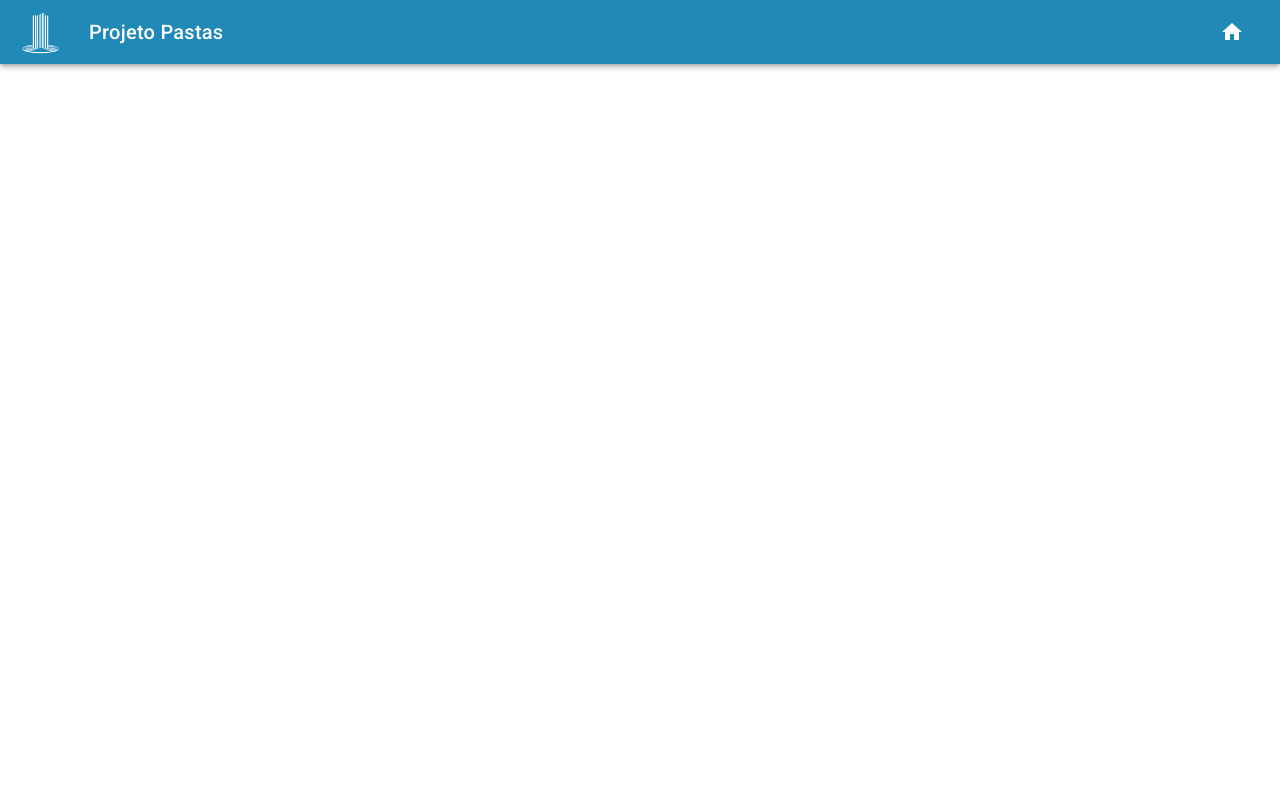
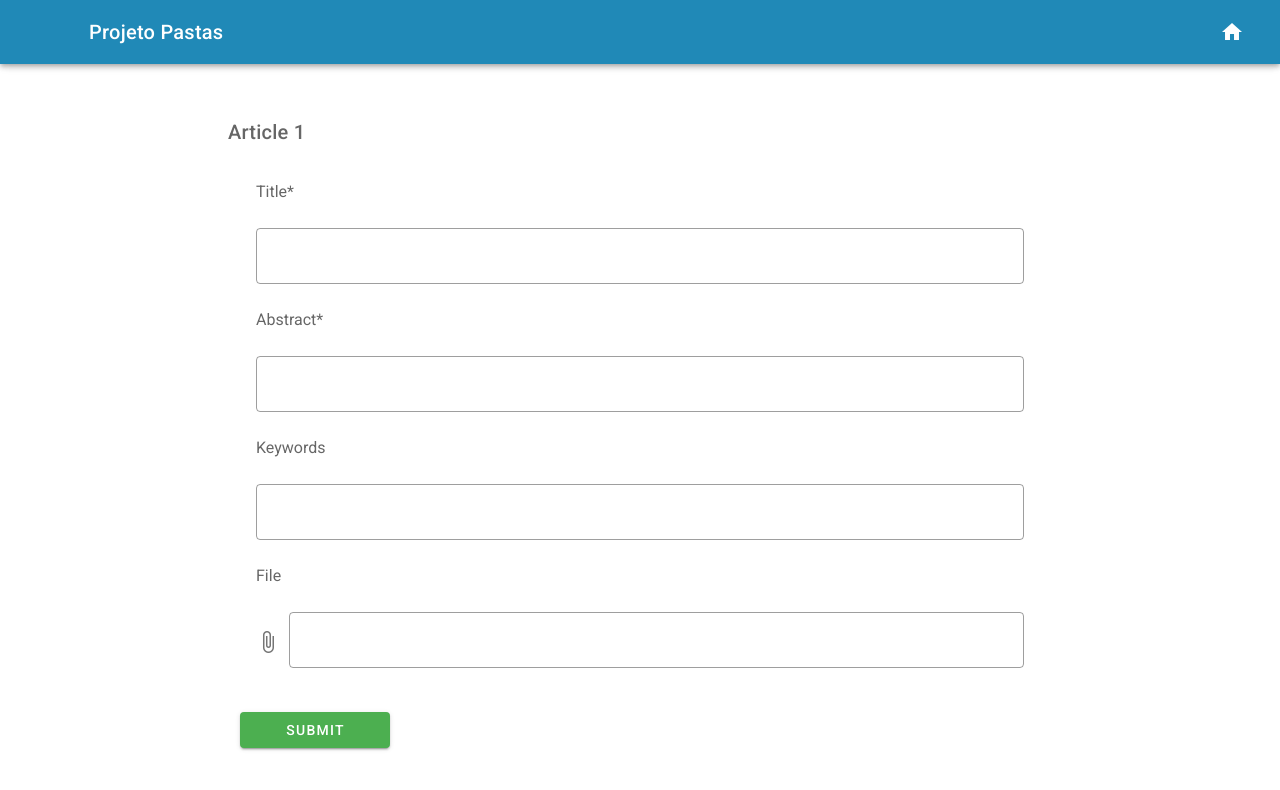
Before and after one commit to MatheusLucca/Front-end-Projeto-Pastas, a Vue app: page /article in a window 1280 px wide. Shown: the top 790 px of the page. Built offline with nearby package versions, Linux system fonts and the light colour scheme.

Commit message:
[FEATURE] Adicionando a tela de cadastro de artigo.

```diff
--- a/src/router/index.js
+++ b/src/router/index.js
@@ -1,6 +1,7 @@
 import Vue from 'vue'
 import VueRouter from 'vue-router'
 import HomeView from '../views/home'
+import Article from "@/views/article";
 
 Vue.use(VueRouter)
 
@@ -9,6 +10,11 @@ const routes = [
     path: '/',
     name: 'home',
     component: HomeView
+  },
+  {
+    path: '/article',
+    name: 'Article',
+    component: Article
   }
 ]
 
--- /dev/null
+++ b/src/views/article/index.vue
@@ -0,0 +1,68 @@
+<template>
+  <v-container fluid class="d-flex justify-center py-16">
+    <v-card width="800" flat>
+      <v-row>
+        <v-col class="pa-0">
+          <span class="text--secondary text-h6">Article 1</span>
+        </v-col>
+      </v-row>
+      <div class="px-4 my-8">
+        <v-row>
+          <v-col>
+            <span class="text--secondary">Title*</span>
+          </v-col>
+        </v-row>
+        <v-row>
+          <v-col>
+            <v-text-field hide-details outlined></v-text-field>
+          </v-col>
+        </v-row>
+        <v-row>
+          <v-col>
+            <span class="text--secondary">Abstract*</span>
+          </v-col>
+        </v-row>
+        <v-row>
+          <v-col>
+            <v-text-field hide-details outlined></v-text-field>
+          </v-col>
+        </v-row>
+        <v-row>
+          <v-col>
+            <span class="text--secondary">Keywords</span>
+          </v-col>
+        </v-row>
+        <v-row>
+          <v-col>
+            <v-text-field hide-details outlined></v-text-field>
+          </v-col>
+        </v-row>
+        <v-row>
+          <v-col>
+            <span class="text--secondary">File</span>
+          </v-col>
+        </v-row>
+        <v-row>
+          <v-col>
+            <v-file-input hide-details show-size single-line outlined></v-file-input>
+          </v-col>
+        </v-row>
+      </div>
+      <v-row>
+        <v-col>
+          <v-btn width="150" color="green" class="white--text">submit</v-btn>
+        </v-col>
+      </v-row>
+    </v-card>
+  </v-container>
+</template>
+
+<script>
+export default {
+  name: "article"
+}
+</script>
+
+<style scoped>
+
+</style>
--- a/src/views/components/TopBar.vue
+++ b/src/views/components/TopBar.vue
@@ -15,7 +15,7 @@
 
     <v-spacer></v-spacer>
 
-    <v-btn icon class="mr-2">
+    <v-btn icon class="mr-2" @click="redirectToHome()">
       <v-icon>mdi-home</v-icon>
     </v-btn>
   </v-app-bar>
@@ -23,6 +23,11 @@
 
 <script>
   export default {
-    name: 'TopBar'
+    name: 'TopBar',
+    methods: {
+      redirectToHome() {
+        this.$router.push('/')
+      }
+    }
   }
 </script>
--- a/src/views/home/index.vue
+++ b/src/views/home/index.vue
@@ -2,34 +2,34 @@
   <v-container fluid class="d-flex justify-center py-16">
     <v-card width="800" flat>
       <v-row>
-        <v-col>
-          <span class="text--secondary text-h6">Novo projeto</span>
+        <v-col class="pa-0">
+          <span class="text--secondary text-h6">New project</span>
         </v-col>
       </v-row>
       <div class="px-4 my-8">
         <v-row>
           <v-col>
-            <span class="text--secondary">Nome de usuário</span>
+            <span class="text--secondary">Username</span>
           </v-col>
         </v-row>
         <v-row>
           <v-col>
-            <v-text-field outlined></v-text-field>
+            <v-text-field hide-details outlined></v-text-field>
           </v-col>
         </v-row>
         <v-row>
           <v-col>
-            <span class="text--secondary">Quantidade de artigos</span>
+            <span class="text--secondary">Number of articles</span>
           </v-col>
         </v-row>
         <v-row>
           <v-col>
-            <v-text-field outlined></v-text-field>
+            <v-text-field hide-details outlined></v-text-field>
           </v-col>
         </v-row>
       </div>
       <div class="d-flex">
-        <v-btn width="150" color="green" class="white--text">enviar</v-btn>
+        <v-btn width="150" color="green" class="white--text">submit</v-btn>
         <v-spacer></v-spacer>
       </div>
     </v-card>
```
